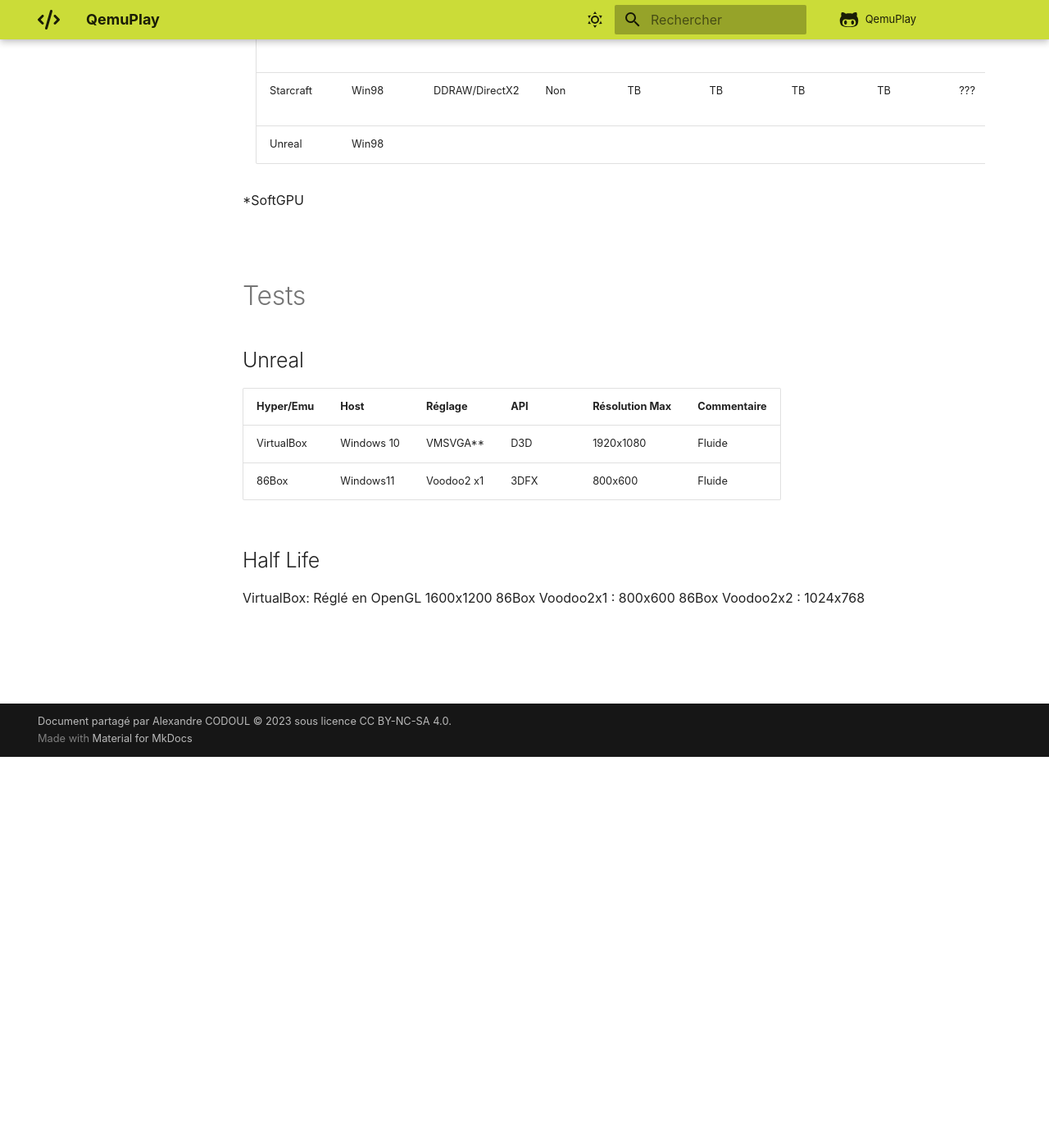
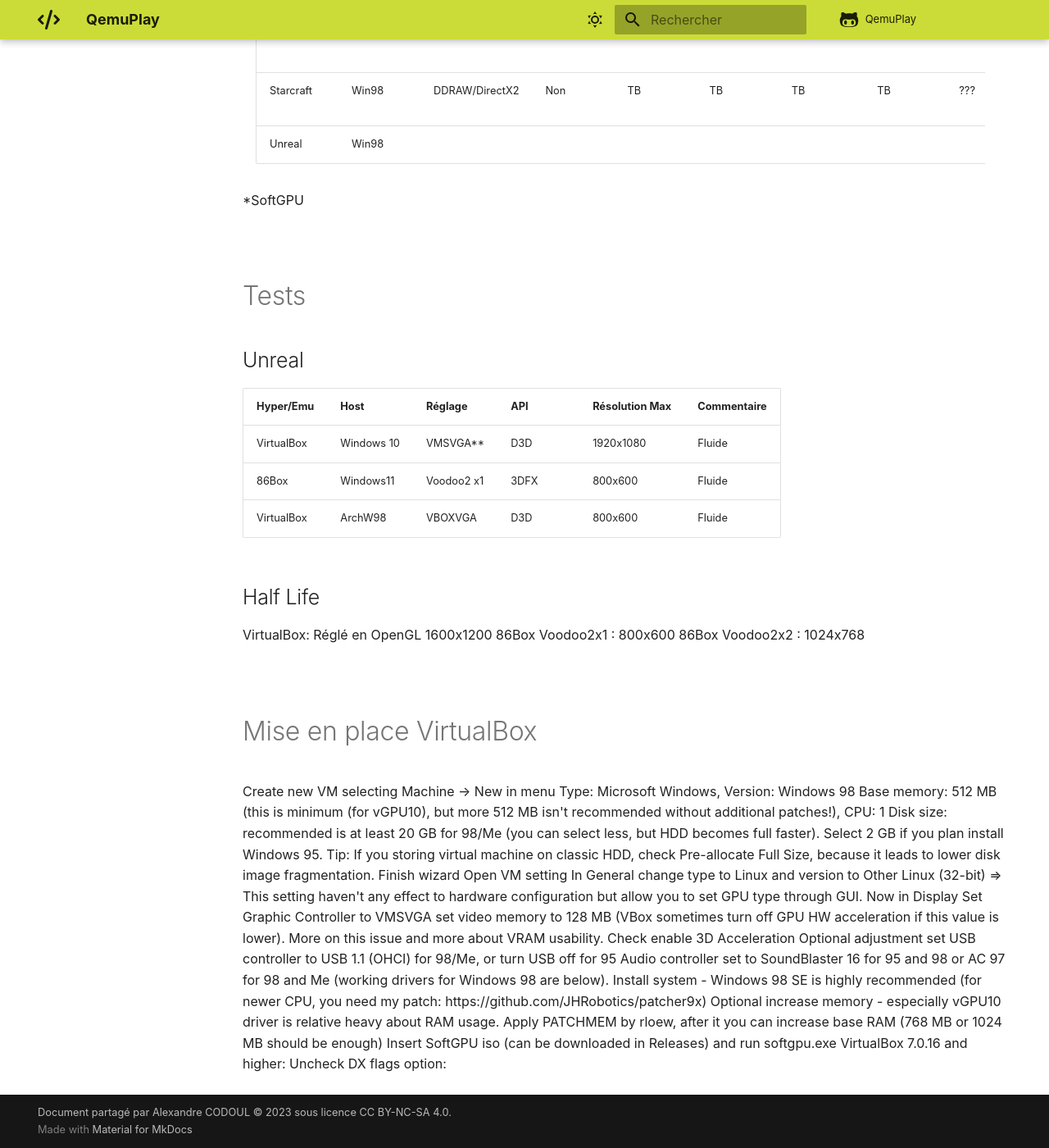
Before and after one commit to daerlnaxe/QemuPlay, an MkDocs documentation site: the page built from docs/90-developpement/Jeux.md, in a window 1280 px wide and 1400 px high, scrolled down 477 px. Shown: the whole window at 82% size. Built offline with MkDocs 1.6.1 and Material for MkDocs 9.7.7, drawn with Linux system fonts in a browser that asks for light colours; comment, search, counter and statistics services are not loaded.

Commit message:
Update Jeux.md

```diff
--- a/docs/90-developpement/Jeux.md
+++ b/docs/90-developpement/Jeux.md
@@ -17,9 +17,32 @@
 |-|-|-|-|-|-|
 |VirtualBox|Windows 10|VMSVGA**|D3D|1920x1080 |Fluide|
 |86Box|Windows11|Voodoo2 x1|3DFX|800x600|Fluide|
+|VirtualBox|ArchW98|VBOXVGA|D3D|800x600|Fluide|
 
 
 ## Half Life
 VirtualBox: Réglé en OpenGL 1600x1200
 86Box Voodoo2x1 : 800x600
 86Box Voodoo2x2 : 1024x768
+
+<br><br>
+
+# Mise en place VirtualBox
+Create new VM selecting Machine -> New in menu
+Type: Microsoft Windows, Version: Windows 98
+Base memory: 512 MB (this is minimum (for vGPU10), but more 512 MB isn't recommended without additional patches!), CPU: 1
+Disk size: recommended is at least 20 GB for 98/Me (you can select less, but HDD becomes full faster). Select 2 GB if you plan install Windows 95. Tip: If you storing virtual machine on classic HDD, check Pre-allocate Full Size, because it leads to lower disk image fragmentation.
+Finish wizard
+Open VM setting
+In General change type to Linux and version to Other Linux (32-bit) => This setting haven't any effect to hardware configuration but allow you to set GPU type through GUI.
+Now in Display
+Set Graphic Controller to VMSVGA
+set video memory to 128 MB (VBox sometimes turn off GPU HW acceleration if this value is lower). More on this issue and more about VRAM usability.
+Check enable 3D Acceleration
+Optional adjustment
+set USB controller to USB 1.1 (OHCI) for 98/Me, or turn USB off for 95
+Audio controller set to SoundBlaster 16 for 95 and 98 or AC 97 for 98 and Me (working drivers for Windows 98 are below).
+Install system - Windows 98 SE is highly recommended (for newer CPU, you need my patch: https://github.com/JHRobotics/patcher9x)
+Optional increase memory - especially vGPU10 driver is relative heavy about RAM usage. Apply PATCHMEM by rloew, after it you can increase base RAM (768 MB or 1024 MB should be enough)
+Insert SoftGPU iso (can be downloaded in Releases) and run softgpu.exe
+VirtualBox 7.0.16 and higher: Uncheck DX flags option:
```
